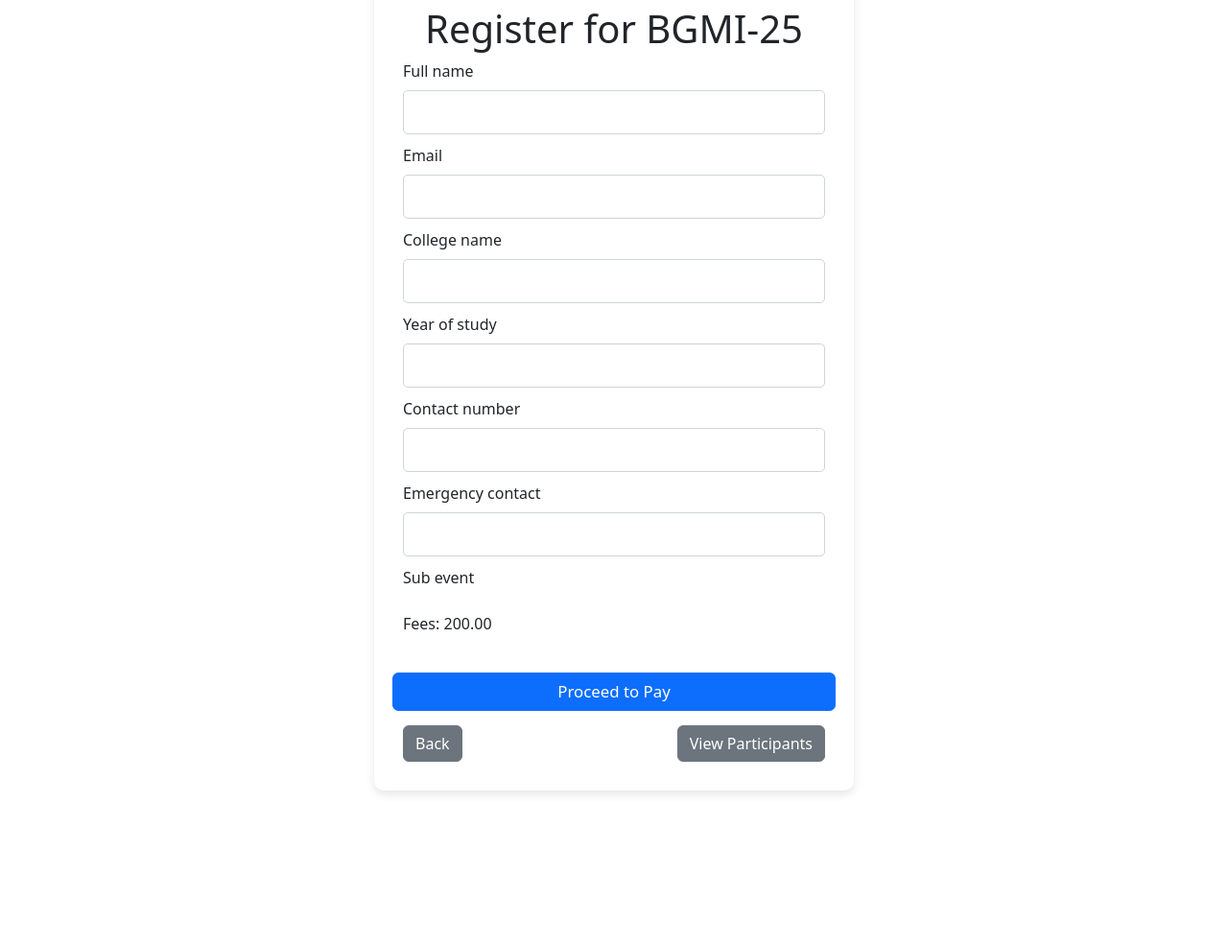
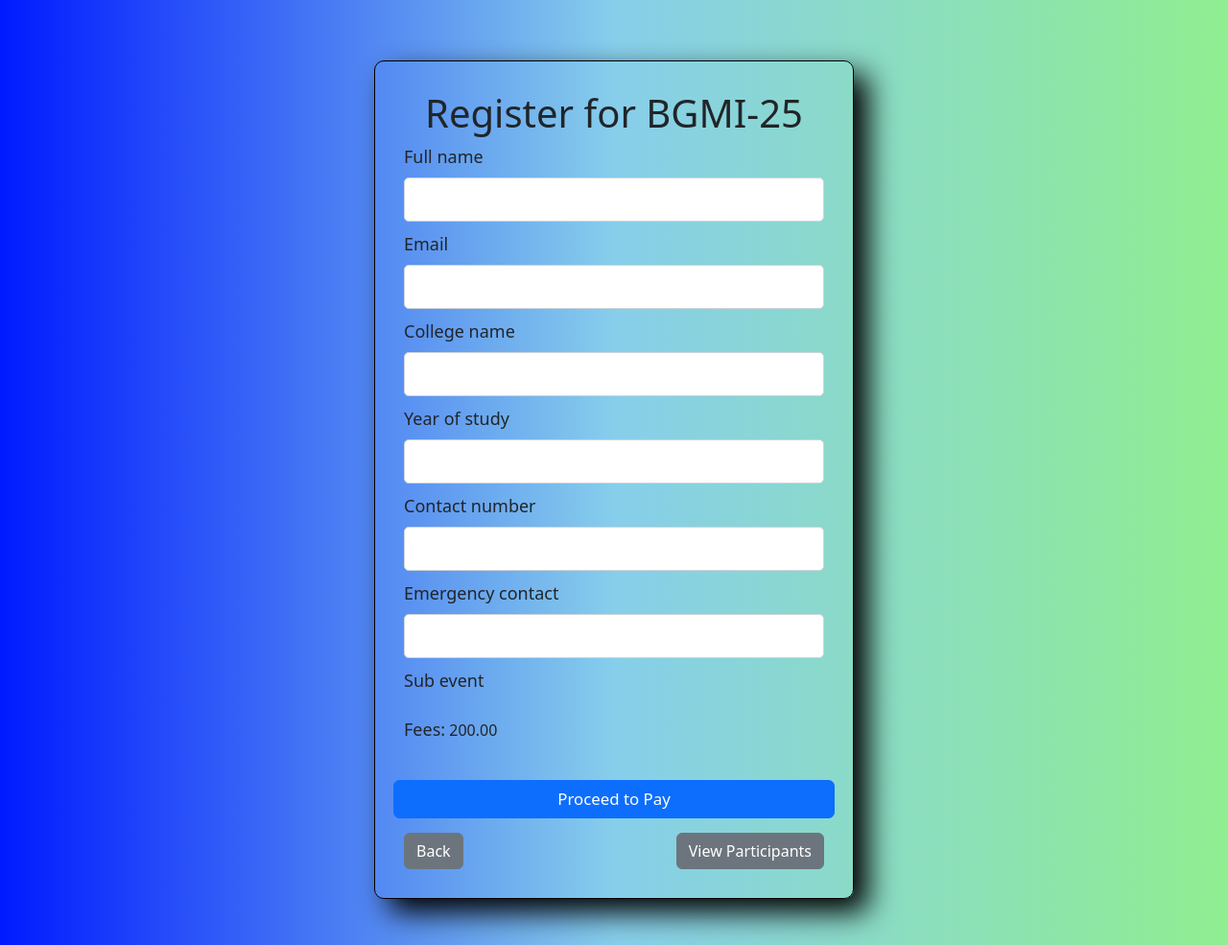
Before and after one commit to DarkVenomLS/Sports_Portal, a Django app: page /registration/sub-event/1/register/ in a window 1280 px wide. Shown: the whole page at 96% size. Before the commit the page ends 828 px from the top, so only its background shows below. Run offline with Django 5.2, Linux system fonts and the light colour scheme; data comes from the database, SQL or seed files in the repository; some libraries are stand-ins or nearby versions.

Commit message:
styles added for form

```diff
--- a/static/css/register.css
+++ b/static/css/register.css
@@ -84,7 +84,7 @@
 
 /* Centering form in viewport */
 body {
-    background-color: #f8f9fa;
+    background: linear-gradient(90deg, rgb(0, 26, 255), skyblue, lightgreen);
     /* margin: 0; */
     display: flex;
     justify-content: center;
@@ -94,10 +94,12 @@ body {
 
 /* Form Container */
 .form-holder {
-    background-color: white;
+    background-color: transparent;
+    border: 1px solid black;
+    margin-top: 200px;
     padding: 30px;
     border-radius: 10px;
-    box-shadow: 0px 4px 10px rgba(0, 0, 0, 0.1);
+    box-shadow: 15px 14px 30px rgb(0, 0, 0);
     max-width: 500px;
     width: 100%;
 }
@@ -108,6 +110,10 @@ h1 {
     font-size: 28px;
     font-weight: bold;
     margin-bottom: 20px;
+}
+
+.form-label{
+    font-size: large;
 }
 
 /* Input Styling */
@@ -130,7 +136,6 @@ h1 {
 /* Buttons */
 .btn-primary {
     background-color: #1a73e8;
-    border-color: #1a73e8;
     font-weight: bold;
     transform: scale(1.05);
 }
```
Also changed, not shown: static/assets/img/form-background-horizontal.svg (added), static/assets/img/form-background.svg (added).
